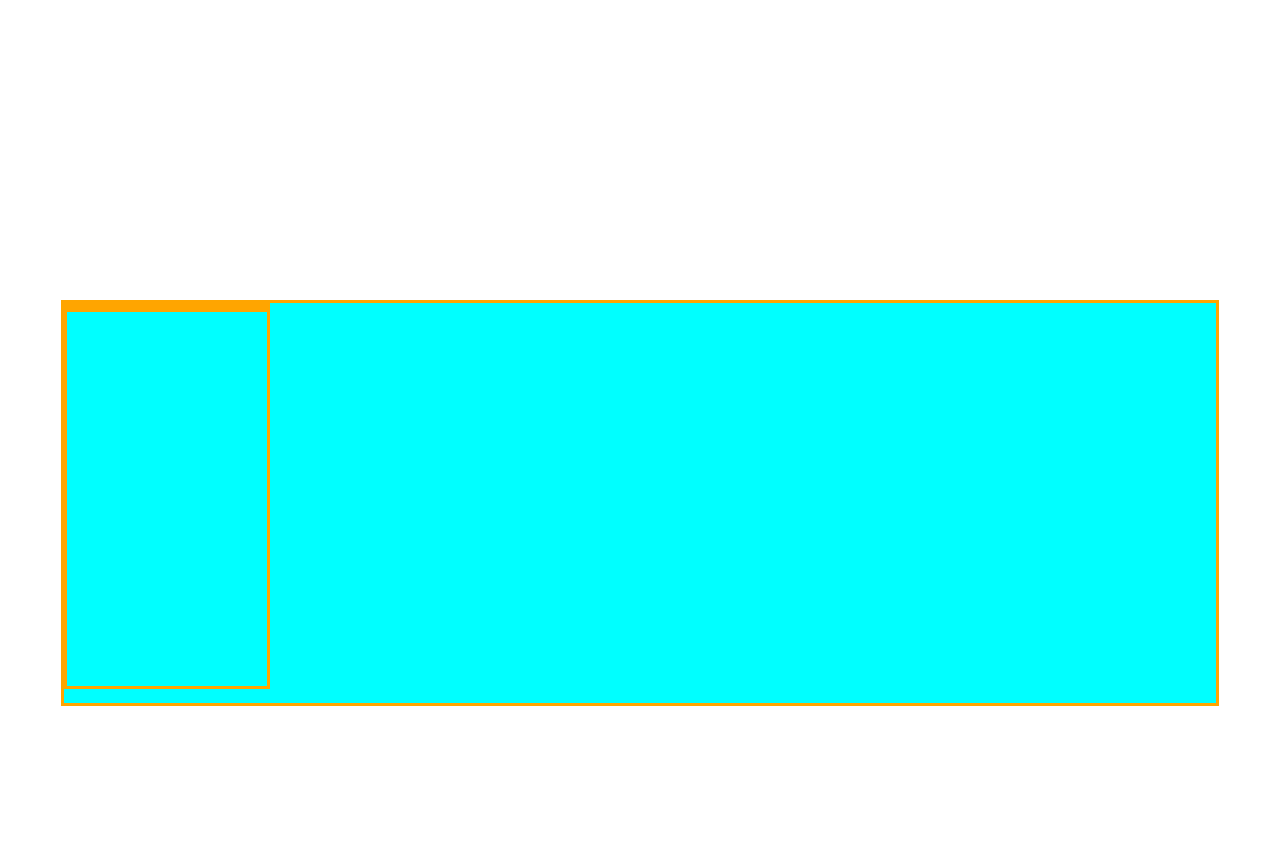
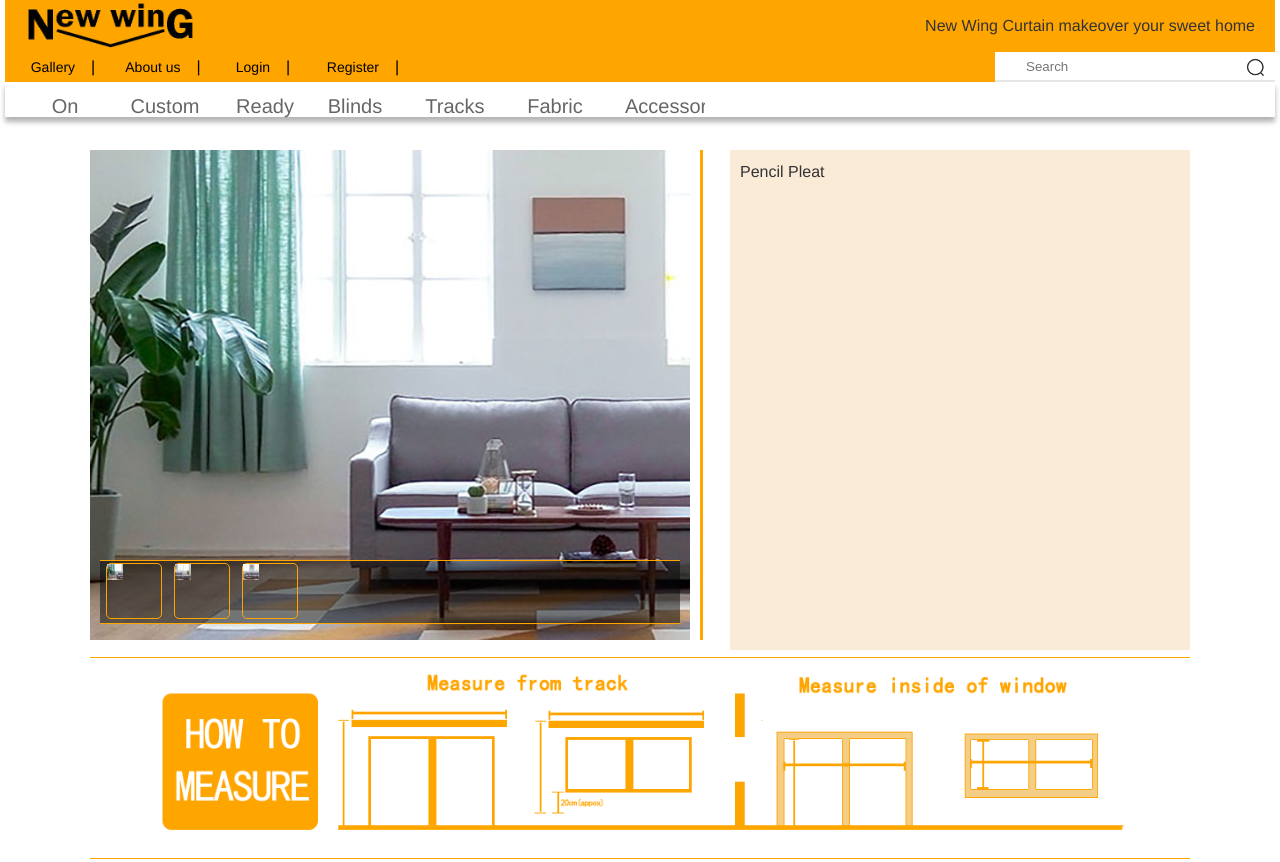
Before and after one commit to Tia1116/NewWingCurtain, a plain HTML site: page pages/customePages/itemsDetail.html in a window 1280 px wide. Shown: the top 862 px of the page. Drawn offline with Linux system fonts and the light colour scheme; files that its build step writes are made by us from their sources.

Commit message:
iterm Detail page layout improved

```diff
--- a/css/base.css
+++ b/css/base.css
@@ -82,3 +82,8 @@ header{
   position: fixed;
   z-index: 99;
 }
+
+.img-fitBox{
+  width: 100%;
+  height: 100%;
+}
--- a/css/itemDetail.css
+++ b/css/itemDetail.css
@@ -1,29 +1,77 @@
+.itemDetail{
+    width: 1100px;
+    margin:150px auto;
+}
+
 .showBox{
-    width: 90%;
-    height: 400px;
-    background-color: aqua;
-    border: 3px solid orange;
-    margin: 300px auto;
+    width: 1100px;
+    height: 500px;
+    /* background-color: aqua; */
+    /* border: 3px solid orange; */
 }
 .picBox{
-    width: 200px;
-    height: 380px;
-    padding: auto;
-    border: 3px solid orange;
+    width: 600px;
+    height: 490px;
+    padding-right: 10px;
+    border-right: 3px solid orange;
+}
+.picBox img{
+    position: absolute;
 }
 .spicBox{
+    width: 580px;
+    height: 62px;
+    position:absolute;
+    margin-left: 10px;
+    background-color: rgba(6, 6, 6, 0.5);
+    /* bottom: 0px; */
+    border-top: 1px solid orange;
+    border-bottom: 1px solid orange;
 
-    border: 3px solid orange;
+    margin-top: 410px;
 
+}
+
+.spicBox ul{
+    float: left;
+
+}
+.spicBox ul li{
+    float: left;
+    width: 54px;
+    height: 54px;
+    margin: 2px 6px;
+    border: 1px solid orange;
+    border-radius: 5px;
+}
+/* .spicBox ul li img{
+    width: 100%;
+    height: 100%;
+} */
+.spicBox ul li:hover{
+    border: 2px solid #fff;
+}
+.infoBox{
+    width: 440px;
+    height: 480px;
+    background-color:antiquewhite;
+    padding: 10px;
+}
+.infobox p{
+    float: left;
+}
+.itermBox-measure{
+    margin-top: 7px;
+    width: 1100px;
+    height: 200px;
+    border-top: 1px solid orange;
+    border-bottom: 1px solid orange;
 }
 
 
 
-
-
-
 .main {
-    width: 960px;
+    width: 1100px;
     height: 500px;
     border-radius: 10px;
     margin: 30px auto;
@@ -33,10 +81,9 @@
     height: 100px;
     line-height: 100px;
     text-align: left;
-    margin: 0 auto;
 }
 .tabsbox {
-    width: 900px;
+    width: 1100px;
     margin: 0 auto;
     height: 400px;
     position: relative;
--- a/pages/customePages/itemsDetail.html
+++ b/pages/customePages/itemsDetail.html
@@ -6,29 +6,82 @@
     <meta http-equiv="X-UA-Compatible" content="IE=edge">
     <meta name="viewport" content="width=device-width, initial-scale=1.0">
     <title>Document</title>
-    <link rel="stylesheet" href="../css/style.css">
-    <link rel="stylesheet" href="../css/base.css">
-    <link rel="stylesheet" href="../css/common.css">
-    <link rel="stylesheet" href="../css/itemDetail.css">
+    <link rel="stylesheet" href="../../css/style.css">
+    <link rel="stylesheet" href="../../css/base.css">
+    <link rel="stylesheet" href="../../css/common.css">
+    <link rel="stylesheet" href="../../css/itemDetail.css">
 </head>
 
 <body>
-    <div>
+    <header>
+        <!-- //logo and slogan -->
+        <div class="newWing_header_f1 container">
+            <div class="logo fl"></div>
+            <span class="slogan fr">
+                <a href="#">New Wing Curtain makeover your sweet home</a>
+            </span>
+        </div>
+        <!-- //navigation of first level menu -->
+        <div class="newWing_header_f2 container">
+            <div class="search_nav fr">
+                <input type="search" placeholder="Search">
+            </div>
+            <nav class="newWing_header_container" role="navigation">
+                <ul>
+                    <li><a href="./pages/customePages/gallery.html">Gallery</a>|</li>
+                    <li> <a href="./pages/customePages/aboutUs.html">About us</a>|</li>
+                    <li> <a href="./pages/adminPages/login.html">Login</a>|</li>
+                    <li> <a href="./pages/customePages/register.html">Register</a>|</li>
+                </ul>
+            </nav>
+        </div>
+        <!-- //navigation of product menu -->
+        <div class="newWing_header_f3 container">
+            <nav class="main_navigation fl">
+                <ul>
+                    <li><a href="./pages/customePages/products.html">On sale</a></li>
+                    <li><a href="javascript:;">Custom made</a></li>
+                    <li><a href="javascript:;">Ready made</a></li>
+                    <li><a href="javascript:;">Blinds</a></li>
+                    <li><a href="javascript:;">Tracks</a></li>
+                    <li><a href="javascript:;">Fabric</a></li>
+                    <li><a href="javascript:;">Accessories</a></li>
+                </ul>
+            </nav>
+        </div>
+        </div>
+    </header>
+    <div class="itemDetail">
         <div class="showBox">
-            <div class="picBox">
+            <div class="picBox fl">
+                <img src="../../images/itemDetail/bigBox.jpg" alt="">
                 <div class="spicBox">
+                    <ul>
+                        <li>
+                            <img style="width: 1em;height:1em;" src="../../images/display/discuss_good.jpg" alt="">
+                        </li>
+                        <li>
+                            <img style="width: 1em;height:1em;" src="../../images/display/discuss_goods.jpg" alt="">
+                        </li>
+                        <li>
+                            <img style="width: 1em;height:1em;" src="../../images/display/discuss_goods_1.jpg" alt="">
+                        </li>
+                    </ul>
 
                 </div>
             </div>
-            <div class="infoBox">
-                <p></p>
+            <div class="infoBox fr">
+                <p class="fl">Pencil Pleat</p>
                 <div class="opt">
+                    <h1></h1>
                     <ul>
                         <li class="liactive"></li>
-
                     </ul>
                 </div>
             </div>
+        </div>
+        <div class="itermBox-measure">
+            <img class="img-fitBox" src="../../images/itemDetail/how to measure.png" alt="">
         </div>
         <div class="main">
             <h4>
@@ -50,7 +103,7 @@
                 </div>
             </div>
         </div>
-    <script src="../js/itemsDetail.js/info.js"></script>
+        <!-- <script src="../js/itemsDetail.js/info.js"></script> -->
     </div>
 </body>
 
```
Also changed, not shown: images/itemDetail/bigBox.jpg (added), images/itemDetail/how to measure.png (added). Lines whose indentation alone changed are shown as unchanged.
